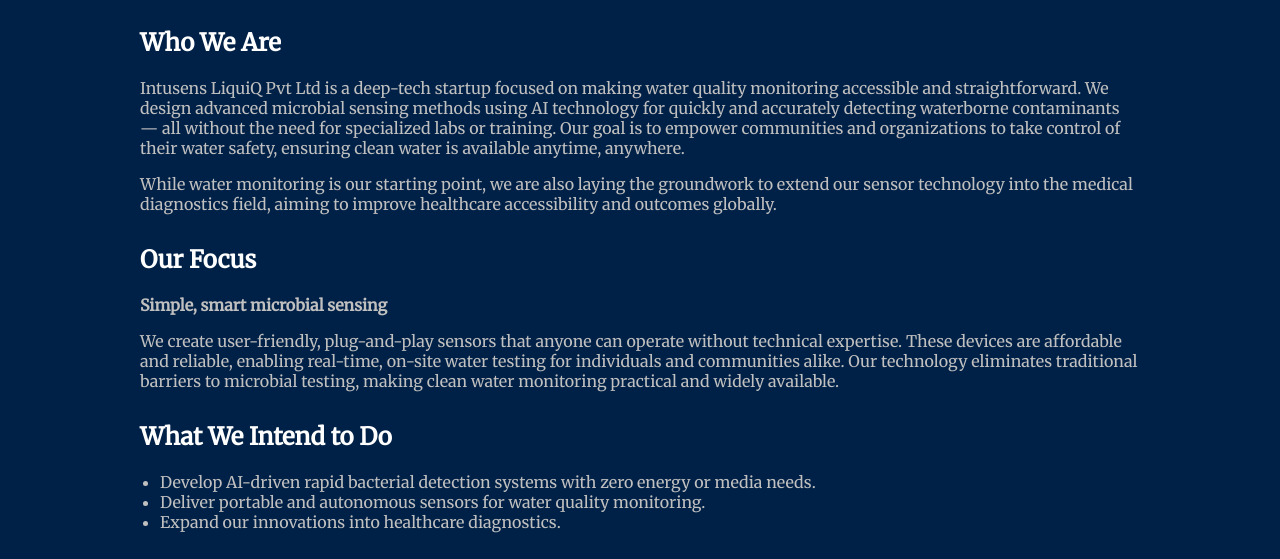
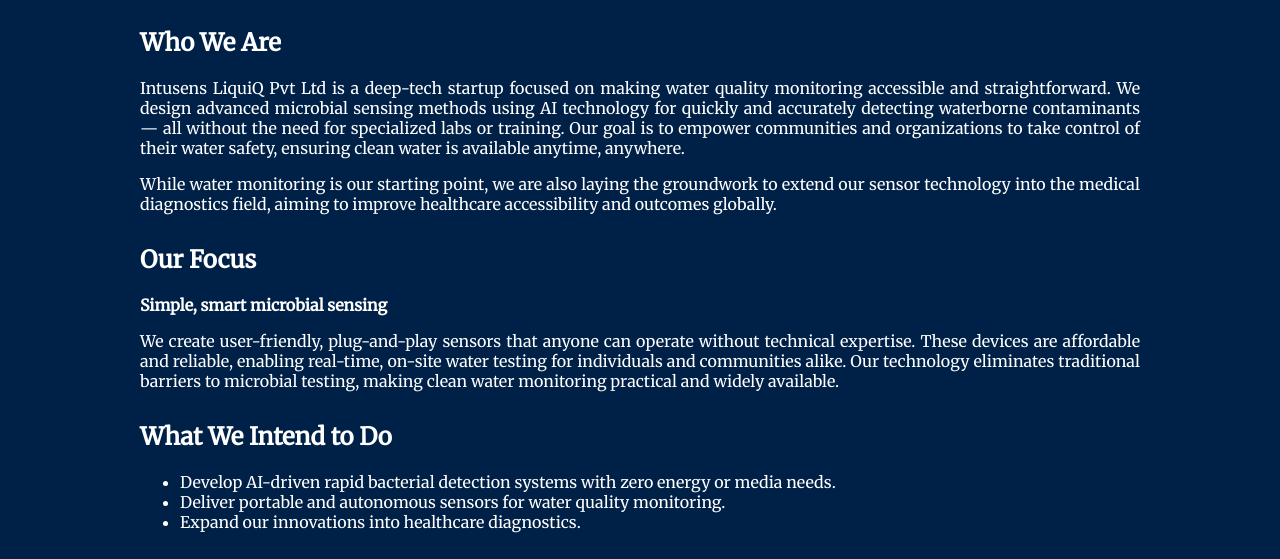
Before and after one commit to IS-LQ/Liquiq, a plain HTML site: page index.html in a window 1280 px wide. Shown: the part 232-791 px from the top of the page. Drawn offline with Linux system fonts and the light colour scheme.

Commit message:
Update index.html

```diff
--- a/index.html
+++ b/index.html
@@ -100,8 +100,11 @@
     }
 
     section p,
-    section li {
-      color: var(--silver);
+section li {
+  color: var(--white);
+  text-align: justify;
+  line-height: 1.25;
+}
     }
 
     ul {
```
